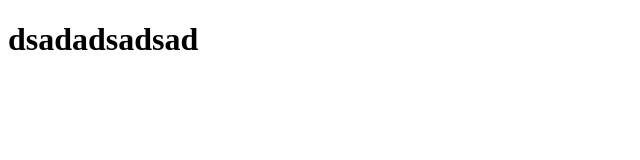
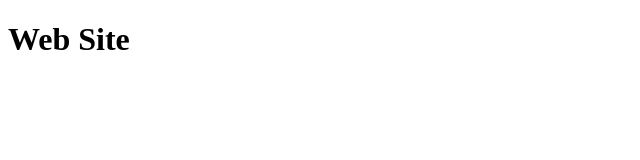
Before and after one commit to atliburak/website, a plain HTML site: page index.html in a window 1280 px wide. Shown: the whole page, without its empty margins (0-640 px from the left). Drawn offline with Linux system fonts and the light colour scheme.

Commit message:
güncel update

```diff
--- a/index.html
+++ b/index.html
@@ -7,6 +7,6 @@
     <title>Document</title>
 </head>
 <body>
-    <h1> dsadadsadsad</h1>
+    <h1> Web Site </h1>
 </body>
 </html>
```
